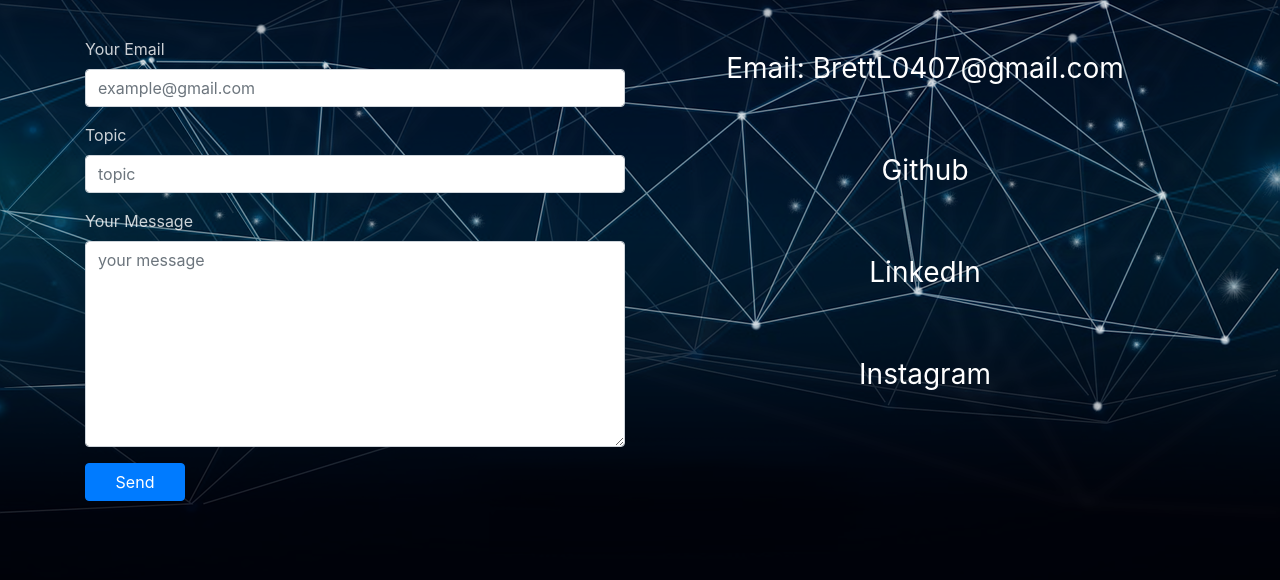
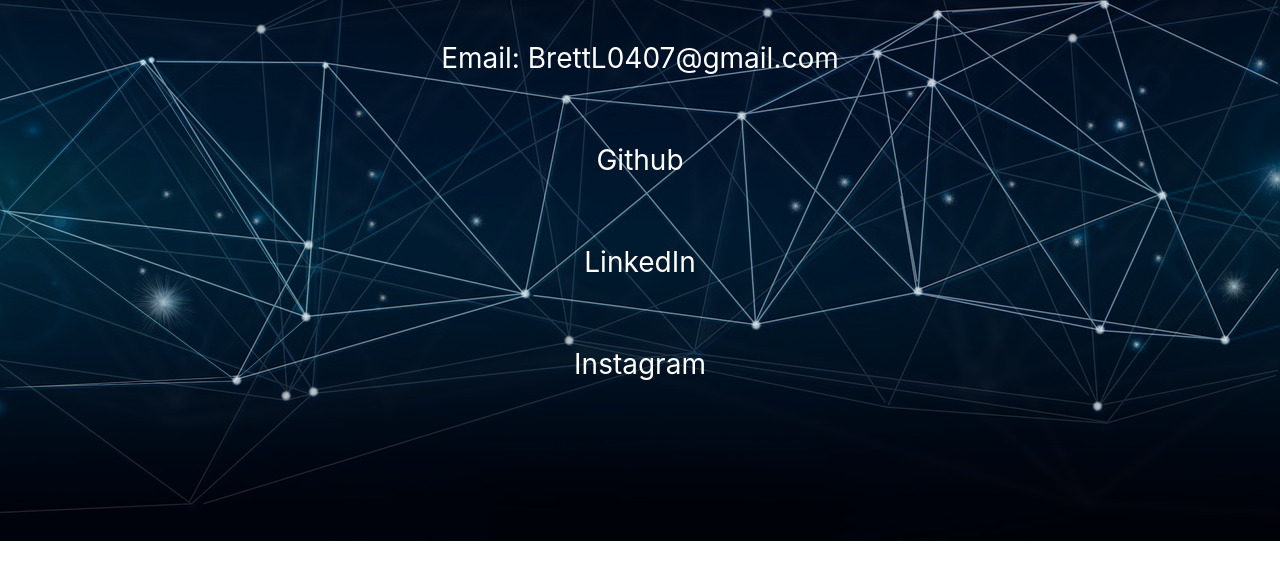
Before and after one commit to KingLard/updated-portfolio, a website: page public/contact.html in a window 1280 px wide. Shown: the part 294-874 px from the top of the page. After the commit the page ends 835 px from the top, so only its background shows below. Drawn offline with nearby package versions, Linux system fonts and the light colour scheme.

Commit message:
removed contact form due to broken heroku deploy

```diff
--- a/public/contact.html
+++ b/public/contact.html
@@ -36,7 +36,9 @@
             <div class="jumbotron">
                 <h1 class="display-4 header main-jumbo main-header">Contact Me</h1>
 
-                <div class="row">
+                <!-- commented out section for contact form broken by heroku -->
+
+                <!-- <div class="row">
                   <div class="col-lg-6 col-md-6 col-sm-12">
                     <form action="/myform" method="POST">
                       <div class="form-group">
@@ -53,8 +55,11 @@
                       </div>
                       <button type="submit" id='emailSubmit' class="btn submit btn-primary">Send</button>
                     </form>
-                  </div>
-                  <div class="col-lg-6 col-md-6 col-sm-12">
+                  </div> -->
+
+
+                  <div class="col-lg-12 col-md-12 col-sm-12">
+                    <!-- grid for when contact form is in <div class="col-lg-6 col-md-6 col-sm-12"> -->
                     <p class="main-jumbo contact">Email: BrettL0407@gmail.com</p>
                     <p class="main-jumbo contact"><a class="con-link" href="https://github.com/KingLard">Github</a></p>
                     <p class="main-jumbo contact"><a class="con-link" href="https://www.linkedin.com/in/brett-landes-a40b4819b/">LinkedIn</a></p>
```
